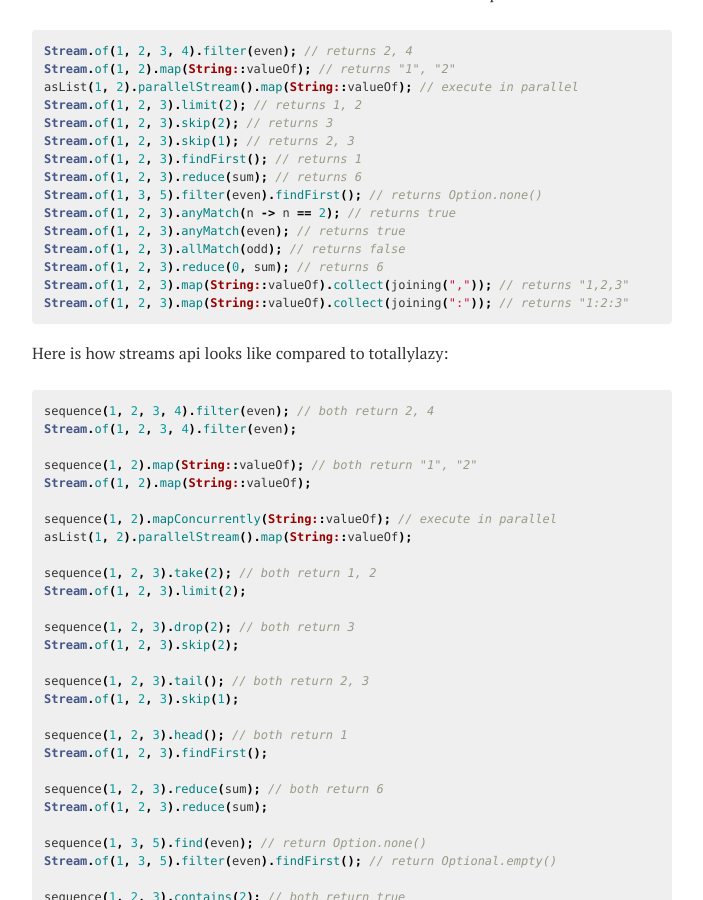
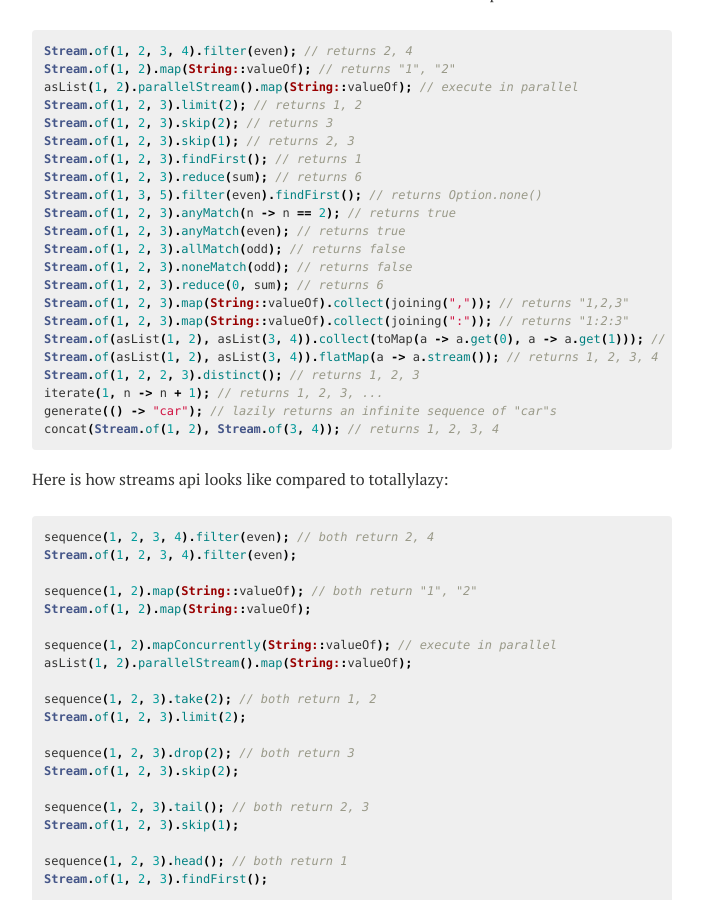
Before and after one commit to yareeh/yareeh.github.io, a Jekyll site: the page built from _posts/2014-04-07-from-totallylazy-to-java-8-streams.md, in a window 1280 px wide and 900 px high, scrolled down 722 px. Shown: the whole window, without its empty margins (288-991 px from the left). Built offline with Jekyll 4.4.1, drawn with Linux system fonts in a browser that asks for light colours; nearby versions of some CDN libraries.

Commit message:
More examples

```diff
--- a/_posts/2014-04-07-from-totallylazy-to-java-8-streams.md
+++ b/_posts/2014-04-07-from-totallylazy-to-java-8-streams.md
@@ -35,9 +35,16 @@ Stream.of(1, 3, 5).filter(even).findFirst(); // returns Option.none()
 Stream.of(1, 2, 3).anyMatch(n -> n == 2); // returns true
 Stream.of(1, 2, 3).anyMatch(even); // returns true
 Stream.of(1, 2, 3).allMatch(odd); // returns false
+Stream.of(1, 2, 3).noneMatch(odd); // returns false
 Stream.of(1, 2, 3).reduce(0, sum); // returns 6
 Stream.of(1, 2, 3).map(String::valueOf).collect(joining(",")); // returns "1,2,3"
 Stream.of(1, 2, 3).map(String::valueOf).collect(joining(":")); // returns "1:2:3"
+Stream.of(asList(1, 2), asList(3, 4)).collect(toMap(a -> a.get(0), a -> a.get(1))); // returns map where 1 -> 2, 3 -> 4
+Stream.of(asList(1, 2), asList(3, 4)).flatMap(a -> a.stream()); // returns 1, 2, 3, 4
+Stream.of(1, 2, 2, 3).distinct(); // returns 1, 2, 3
+iterate(1, n -> n + 1); // returns 1, 2, 3, ...
+generate(() -> "car"); // lazily returns an infinite sequence of "car"s
+concat(Stream.of(1, 2), Stream.of(3, 4)); // returns 1, 2, 3, 4
 {% endhighlight %}
 
 Here is how streams api looks like compared to totallylazy:
```
